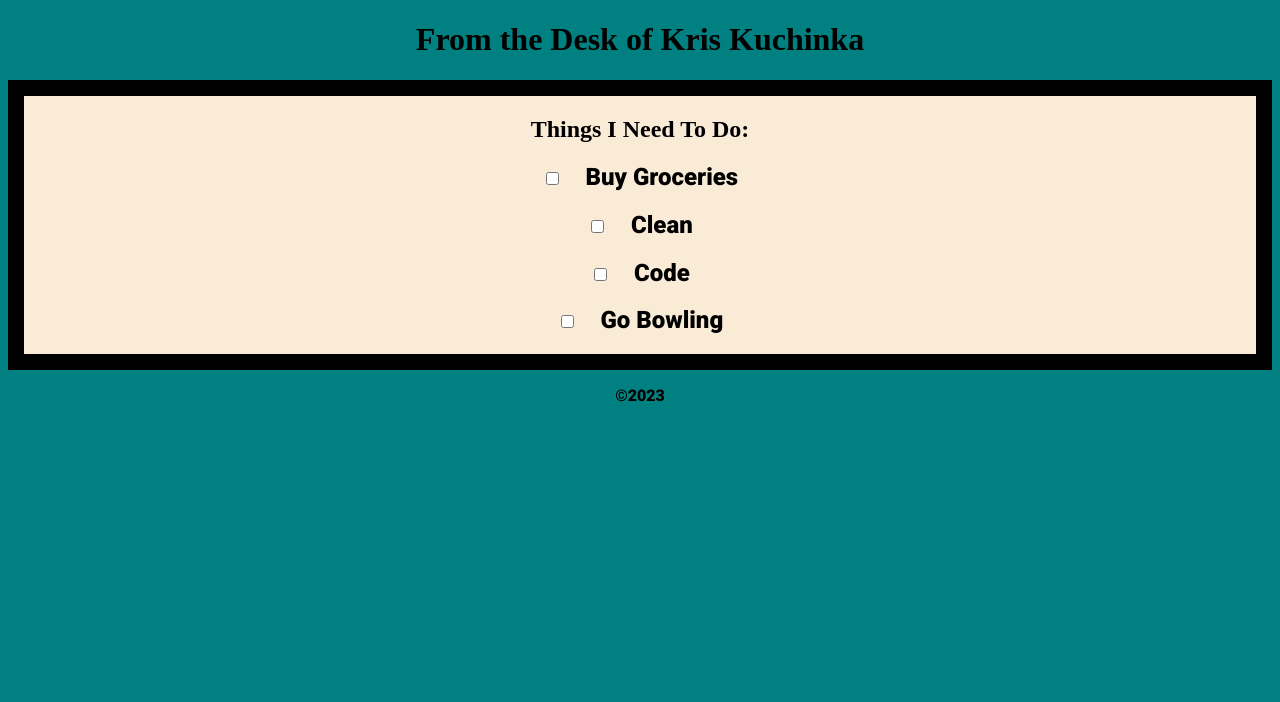
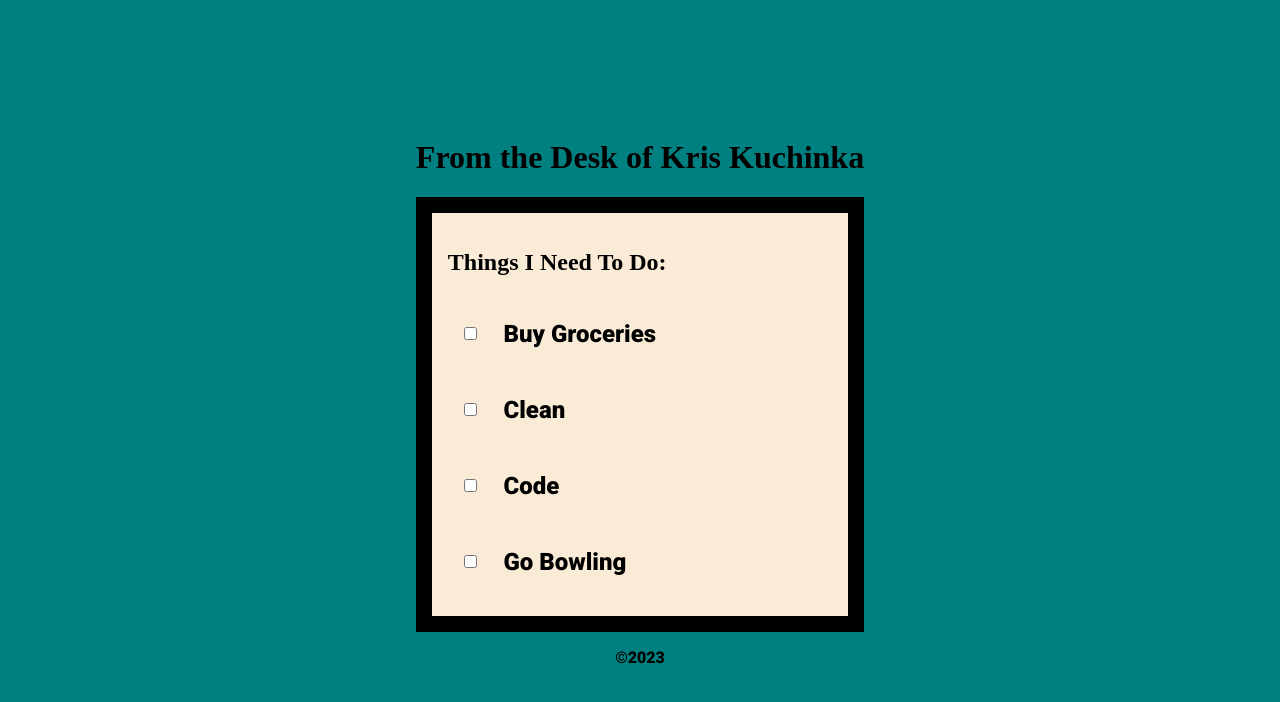
Before and after one commit to kriskuchinka/todo-app, a React (Vite) app: page / in a window 1280 px wide. Shown: the top 702 px of the page. Built offline with nearby package versions, Linux system fonts and the light colour scheme; a web font is replaced by a local one.

Commit message:
pushing up any changes from last time

```diff
--- a/index.html
+++ b/index.html
@@ -4,7 +4,7 @@
     <meta charset="UTF-8" />
     <link rel="icon" type="image/svg+xml" href="/vite.svg" />
     <meta name="viewport" content="width=device-width, initial-scale=1.0" />
-    <title>Vite + React</title>
+    <title>Kuchinka To Do List</title>
     <!-- Add Google Fonts -->
     <link rel="preconnect" href="https://fonts.googleapis.com">
     <link rel="preconnect" href="https://fonts.gstatic.com" crossorigin>
--- a/src/components/CheckListItem.jsx
+++ b/src/components/CheckListItem.jsx
@@ -3,8 +3,8 @@ import PropTypes from 'prop-types';
 function CheckListItem({toDoValue, toDoItem}) {
   return (
     <>
-      <h2>
-        <label htmlFor="checkbox"><input type="checkbox" id={toDoValue} name={toDoValue} value={toDoValue} />{toDoItem}</label>
+      <h2 className="checklist-item">
+        <label className="checkbox-label" htmlFor="checkbox"><input type="checkbox" id={toDoValue} name={toDoValue} value={toDoValue} />{toDoItem}</label>
       </h2>
     </>
   )
--- a/src/index.css
+++ b/src/index.css
@@ -72,18 +72,59 @@ button:focus-visible {
 body {
   background-color: teal;
   font-family: 'Roboto', sans-serif;
-  text-align:center;
+  text-align: center;
+  display: flex;
+  justify-content: center;
+  align-items: center;
+  height: 100vh;
+  margin: 0;
 }
 
 h1 {
-    font-family: 'Kablammo', cursive;
+  font-family: 'Kablammo', cursive;
 }
 
 .paper {
-  background-color:antiquewhite;
+  background-color: antiquewhite;
   border: 1em solid #000000;
+  display: flex;
+  flex-direction: column;
+  justify-content: flex-start;
+  align-items: flex-start;
+  padding: 1em;
+  max-width: 400px;
+  margin: 0 auto; /* Center horizontally */
 }
 
 input {
   margin-right: 2em;
 }
+
+.checklist-item {
+  margin: 0.5em 0;
+  padding: 0.5em;
+}
+
+.checkbox-label {
+  display: flex;
+  align-items: center;
+}
+
+.checkbox-input {
+  margin-right: 0.5em;
+  transform: translateY(2px); /* Adjust vertical alignment if needed */
+}
+
+.checkbox-text {
+  margin-left: 0.5em;
+  font-weight: bold;
+}
+
+.checkbox-input:checked + .checkbox-text {
+  text-decoration: line-through;
+  color: gray;
+}
+
+.checklist-item:hover {
+  background-color: lightgray;
+}
```
